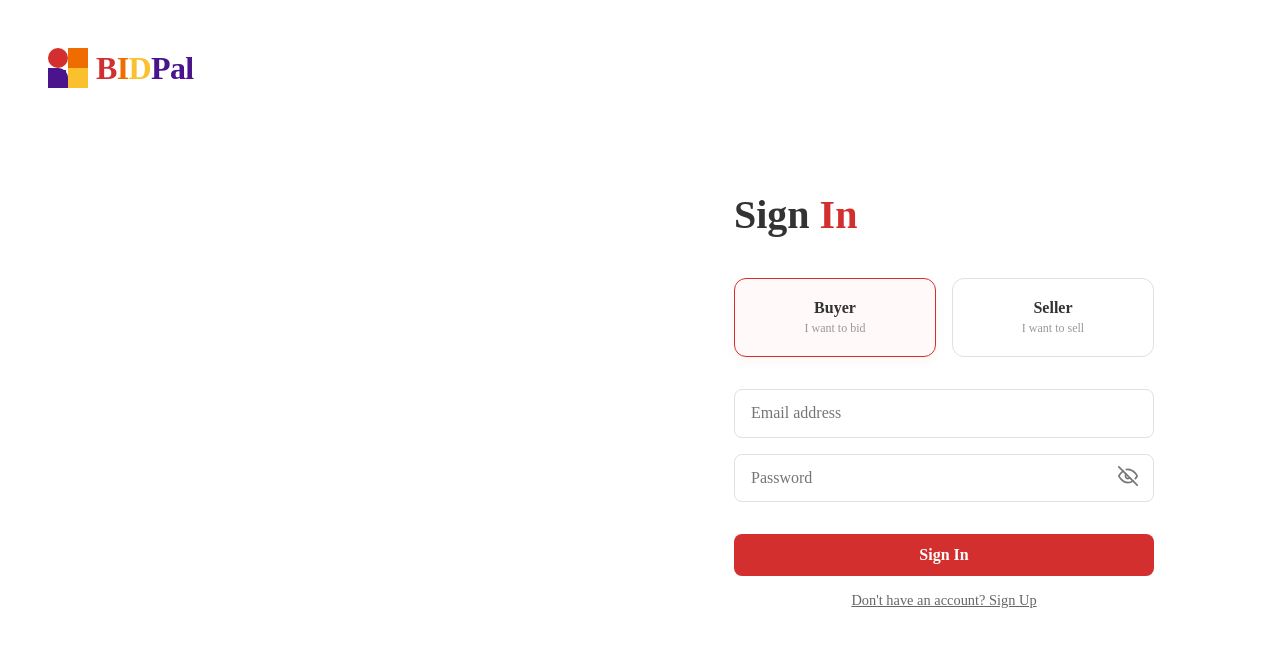
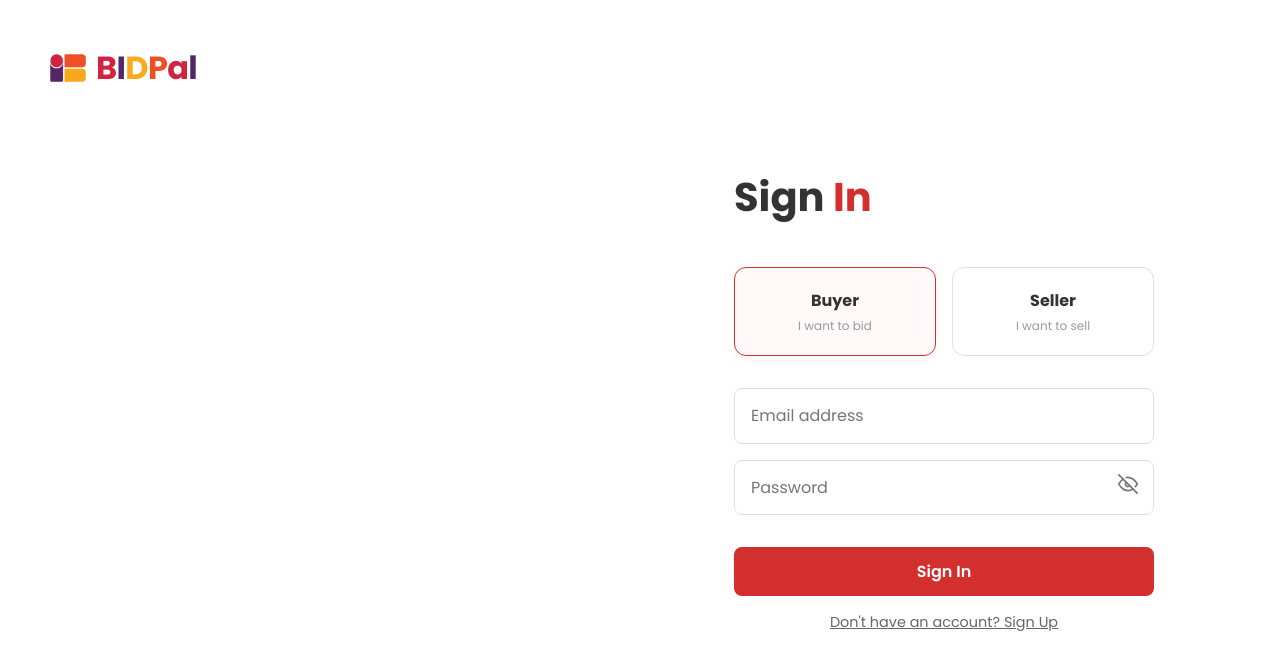
Before and after one commit to niel0110/BIDPal, a Next.js app: page / in a window 1280 px wide. Shown: the top 670 px of the page. Built offline with nearby package versions, Linux system fonts and the light colour scheme.

Commit message:
change the logo and font of the website

```diff
--- a/src/app/layout.js
+++ b/src/app/layout.js
@@ -1,5 +1,12 @@
+import { Poppins } from "next/font/google";
 import { AuthProvider } from "@/context/AuthContext";
 import "./globals.css";
+
+const poppins = Poppins({
+  subsets: ["latin"],
+  weight: ["400", "500", "600", "700"],
+  variable: "--font-poppins",
+});
 
 export const metadata = {
   title: "BIDPal",
@@ -8,7 +15,7 @@ export const metadata = {
 
 export default function RootLayout({ children }) {
   return (
-    <html lang="en" suppressHydrationWarning>
+    <html lang="en" suppressHydrationWarning className={poppins.variable}>
       <body suppressHydrationWarning>
         <AuthProvider>
           {children}
--- a/src/app/signin/page.js
+++ b/src/app/signin/page.js
@@ -46,6 +46,7 @@ export default function SignIn() {
 
     return (
         <div className={styles.container}>
+            <div className={styles.card}>
                 <div className={styles.leftPanel}>
                     <div className={styles.logoWrapper}>
                         <Logo />
@@ -134,5 +135,6 @@ export default function SignIn() {
                     </div>
                 </div>
             </div>
+        </div>
     );
 }
--- a/src/components/Logo.js
+++ b/src/components/Logo.js
@@ -1,21 +1,18 @@
 export default function Logo({ className = '' }) {
     return (
         <div className={`flex items-center gap-2 ${className}`} style={{ display: 'flex', alignItems: 'center', gap: '0.5rem' }}>
-            <svg width="40" height="40" viewBox="0 0 40 40" fill="none" xmlns="http://www.w3.org/2000/svg">
-                <circle cx="10" cy="10" r="10" fill="var(--color-primary)" />
-                <path d="M0 20H10C15.5228 20 20 24.4772 20 30V40H0V20Z" fill="var(--color-purple)" />
-                <path d="M20 0H40V20H20V0Z" fill="var(--color-orange)" style={{ borderTopRightRadius: '10px' }} />
-                <path d="M20 20H40V40H20V20Z" fill="var(--color-yellow)" style={{ borderBottomRightRadius: '10px' }} />
-                {/* Simplified shapes for the icon based on visual approximation */}
-                <rect x="22" y="0" width="18" height="18" rx="4" fill="var(--color-orange)" />
-                <rect x="22" y="22" width="18" height="18" rx="4" fill="var(--color-yellow)" />
-                <path d="M0 22 H18 V36 A4 4 0 0 1 14 40 H4 A4 4 0 0 1 0 36 Z" fill="var(--color-purple)" />
-            </svg>
+             <img
+                src="/BIDPaL Logo.png"
+                alt="BIDPal Logo"
+                style={{ height: '40px', width: 'auto' }}
+            />
             <span style={{ fontSize: '2rem', fontWeight: '800', letterSpacing: '-0.02em', lineHeight: 1 }}>
-                <span style={{ color: 'var(--color-primary)' }}>B</span>
-                <span style={{ color: 'var(--color-orange)' }}>I</span>
-                <span style={{ color: 'var(--color-yellow)' }}>D</span>
-                <span style={{ color: 'var(--color-purple)' }}>Pal</span>
+                <span style={{ color: '#d02440' }}>B</span>
+                <span style={{ color: '#542769' }}>I</span>
+                <span style={{ color: '#fba91d' }}>D</span>
+                <span style={{ color: '#ef4f25' }}>P</span>
+                <span style={{ color: '#d02440' }}>a</span>
+                <span style={{ color: '#542769' }}>l</span>
             </span>
         </div>
     );
```
Also changed, not shown: public/BIDPaL Logo.png (added). Lines whose indentation alone changed are shown as unchanged.
